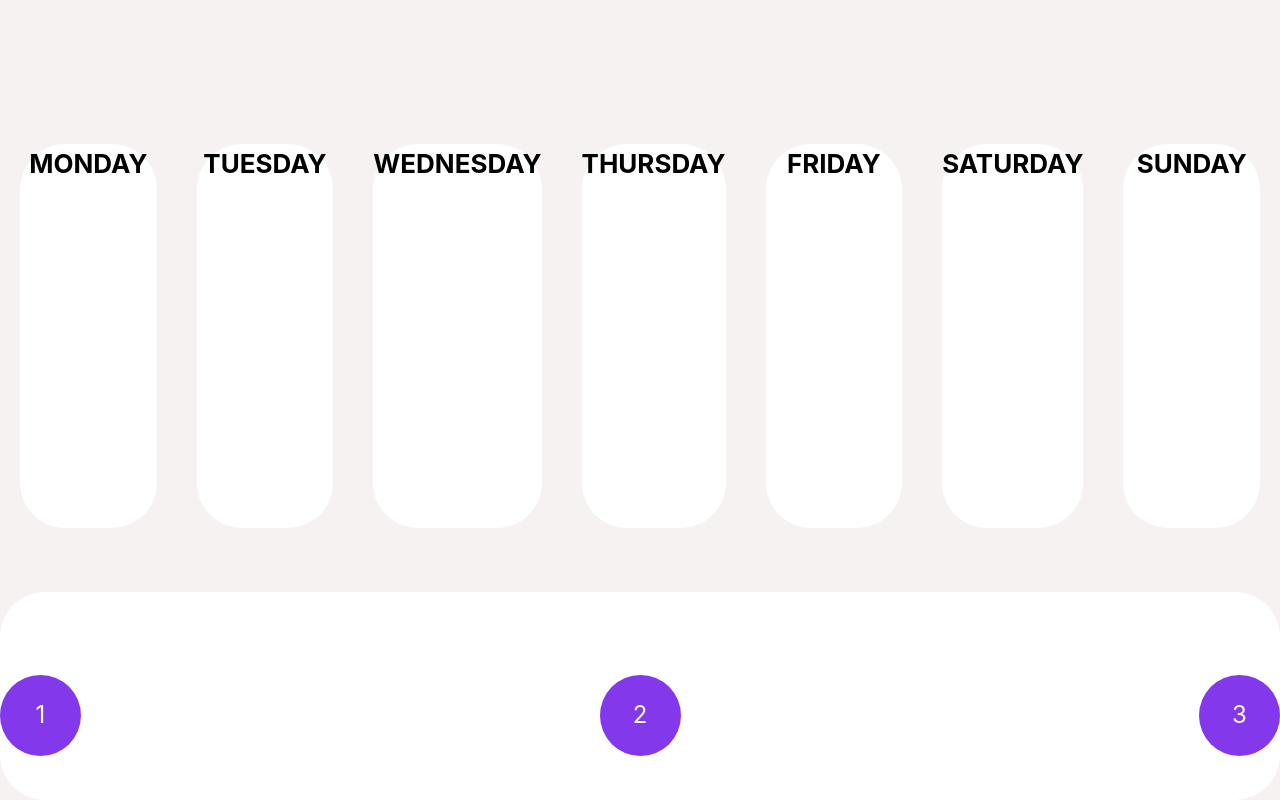
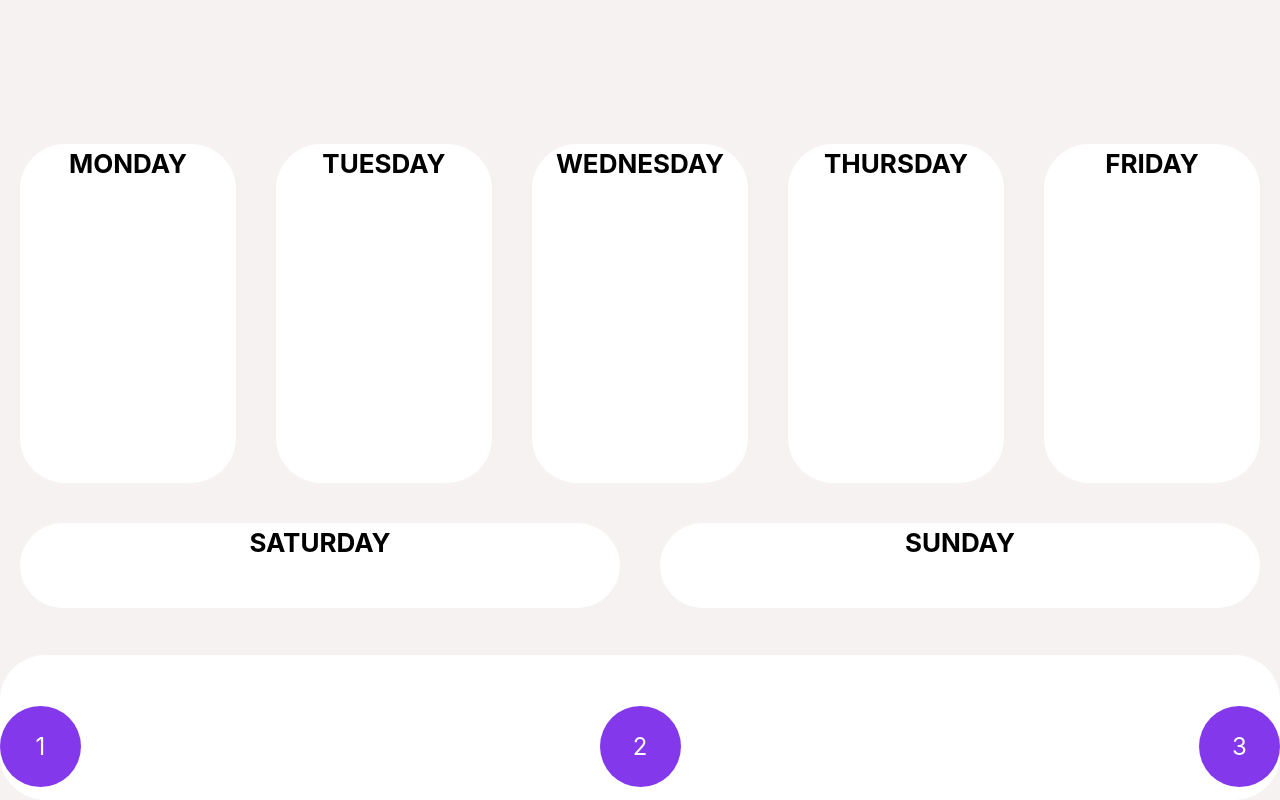
Before and after one commit to kayne-lee/team-MC, a React (Create React App) app in the folder fe/: page /home in a window 1280 px wide. Built offline with nearby package versions, Linux system fonts and the light colour scheme; the HTML template or start-up script is replaced by a standard one.

Commit message:
Reconfigured layout of elements

```diff
--- a/fe/src/components/Home.jsx
+++ b/fe/src/components/Home.jsx
@@ -4,16 +4,18 @@ export default function Home() {
     return (
         <div className="flex flex-col background min-h-screen">
             <div className="nav-placeholder h-36"></div>
-            <div className="flex flex-row justify-between w-full flex-grow mb-16 pb-52">
+            <div className="flex flex-row justify-between w-full flex-grow h-[300px] mb-8 pb-2">
                 <div className="day-box">MONDAY</div>
                 <div className="day-box">TUESDAY</div>
                 <div className="day-box">WEDNESDAY</div>
                 <div className="day-box">THURSDAY</div>
                 <div className="day-box">FRIDAY</div>
+            </div>
+            <div className='flex flex-row justify-between w-full flex-grow mb-16 pb-32'>
                 <div className="day-box">SATURDAY</div>
                 <div className="day-box">SUNDAY</div>
             </div>
-            <div className="date-selector w-full h-52 flex items-center justify-center fixed bottom-0 mx-auto">
+            <div className="date-selector w-full h-[145px] flex items-center justify-center fixed bottom-0 mx-auto">
                 <div className="select-buttons flex flex-row justify-between w-full">
                     <button><div className="cursor-pointer h-[81px] w-[81px] text-[24px] text-white rounded-[45px] bg-[#8338EC] mt-[38px] flex justify-center items-center">1</div></button>
                     <button><div className="cursor-pointer h-[81px] w-[81px] text-[24px] text-white rounded-[45px] bg-[#8338EC] mt-[38px] flex justify-center items-center">2</div></button>
```
